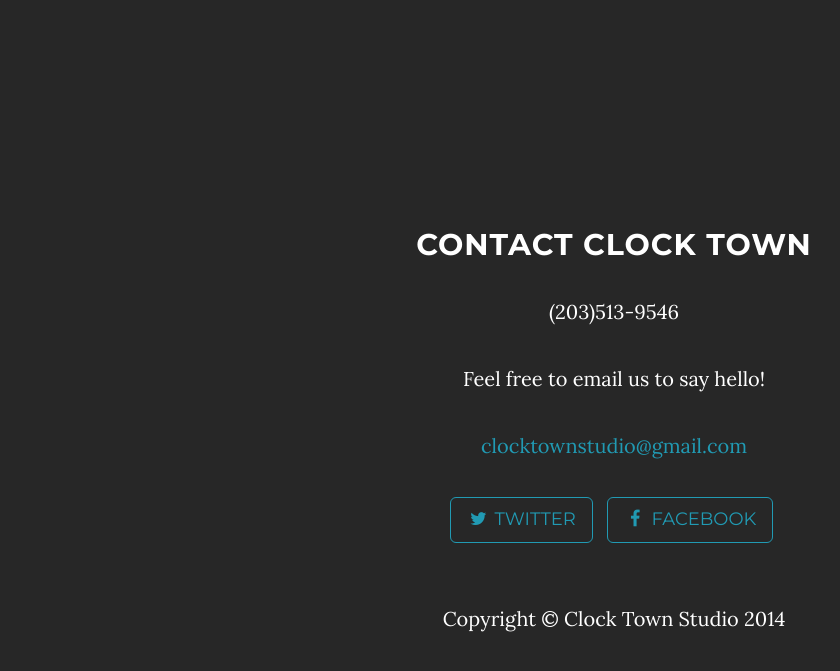
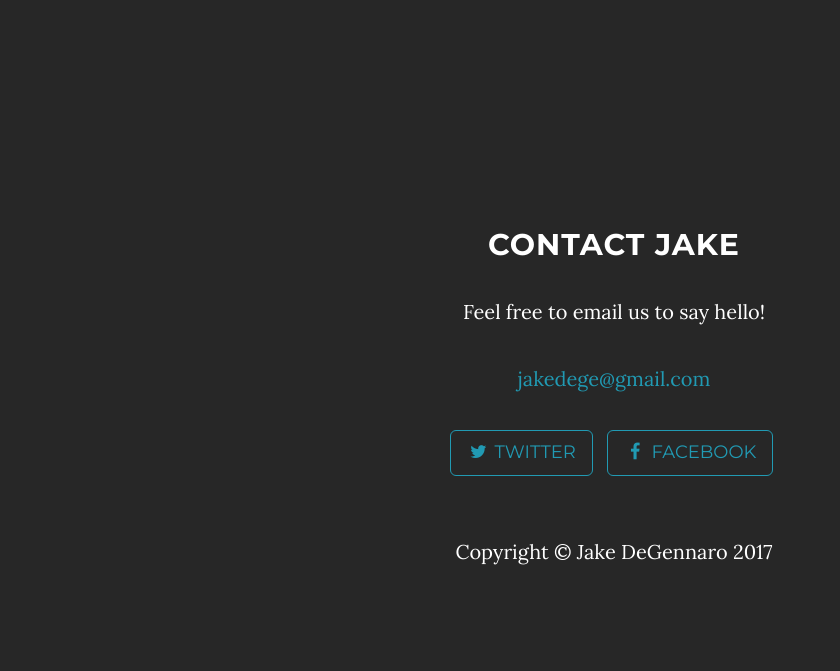
Before and after one commit to jakedege22/clocktownstudio, a plain HTML site: page photo.html in a window 1280 px wide. Shown: the part 1692-2363 px from the top of the page, without its empty margins (41-881 px from the left). After the commit the page ends 2310 px from the top, so only its background shows below. Drawn offline with nearby package versions, Linux system fonts and the light colour scheme; some packages are replaced by stand-ins of ours; a script that the page names is missing.

Commit message:
Update photo.html

```diff
--- a/photo.html
+++ b/photo.html
@@ -119,10 +119,10 @@
     <section id="contact" class="container content-section text-center">
         <div class="row">
             <div class="col-lg-8 col-lg-offset-2">
-                <h2>Contact Clock Town</h2>
-                <p>(203)513-9546</p>
+                <h2>Contact jake</h2>
+
                 <p>Feel free to email us to say hello!</p>
-                <p><a href="mailto:clocktownstudio@gmail.com">clocktownstudio@gmail.com</a>
+                <p><a href="mailto:jakedege@gmail.com">jakedege@gmail.com</a>
                 </p>
                 <ul class="list-inline banner-social-buttons">
                     <li>
@@ -130,7 +130,7 @@
                     </li>
 
                     <li>
-                        <a href="https://facebook.com/hutstudio" class="btn btn-default btn-lg"><i class="fa fa-facebook fa-fw"></i> <span class="network-name">Facebook</span></a>
+                        <a href="https://facebook.com/jakedege" class="btn btn-default btn-lg"><i class="fa fa-facebook fa-fw"></i> <span class="network-name">Facebook</span></a>
                     </li>
                 </ul>
             </div>
@@ -141,7 +141,7 @@
     <!-- Footer -->
     <footer>
         <div class="container text-center">
-            <p>Copyright &copy; Clock Town Studio 2014</p>
+            <p>Copyright &copy; Jake DeGennaro 2017</p>
         </div>
     </footer>
 
```
